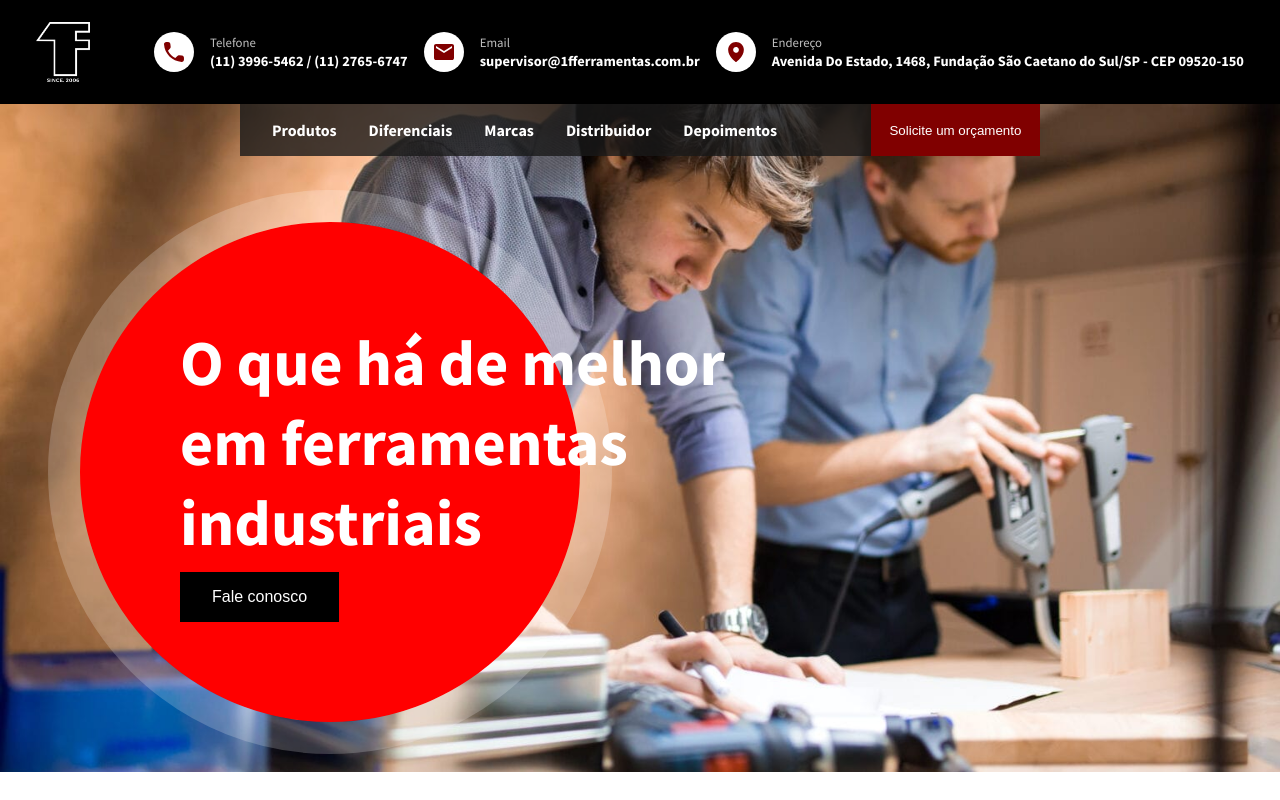
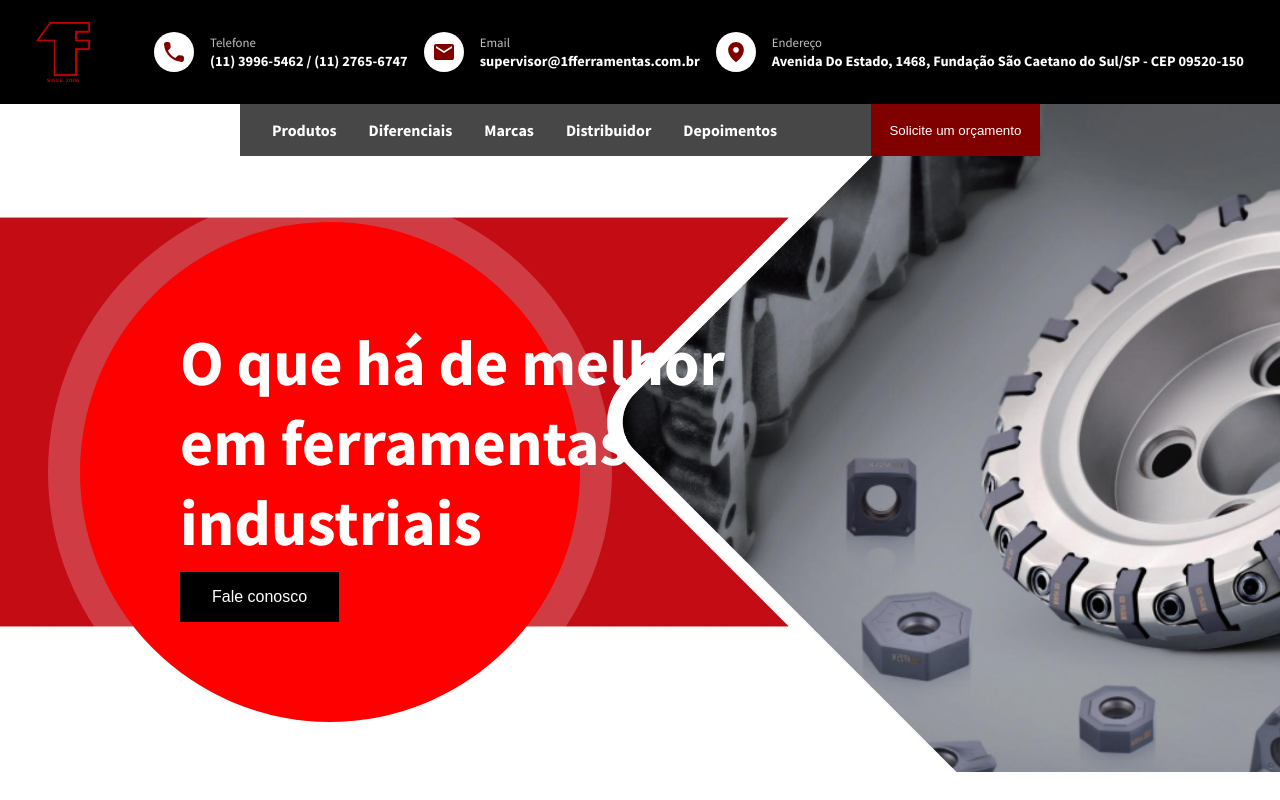
Before and after one commit to antsociety/1f-ferramentas, a plain HTML site: page index.html in a window 1280 px wide. Shown: the top 800 px of the page. Drawn offline with Linux system fonts and the light colour scheme.

Commit message:
fix/Logo, banner and brands imgs

```diff
--- a/index.html
+++ b/index.html
@@ -17,7 +17,7 @@
 	</head>
 	<body>
 		<header>
-			<img class="header-logo" src="img/logo-white.png" />
+			<img class="header-logo" src="img/logo-red.jpeg" />
 			<div class="header-info">
 				<a href="tel:+5501139965462">
 					<div class="info-image">
@@ -165,9 +165,10 @@
 			<h1 class="subtitle">Parceiros</h1>
 			<h2 class="title">As melhores marcas do mercado</h2>
 			<div class="brands">
-				<img alt="Marcas" src="img/brand1.png" />
+				<img alt="Marcas" src="img/brand4.png" />
 				<img alt="Marcas" src="img/brand2.png" />
 				<img alt="Marcas" src="img/brand3.png" />
+				<img alt="Marcas" src="img/brand1.png" />
 			</div>
 		</div>
 		<section id="sell" class="stack">
--- a/styles.css
+++ b/styles.css
@@ -269,7 +269,7 @@ nav button a {
 .hero {
 	background-color: silver;
 	height: 800px;
-	background-image: url(img/banner.jpg);
+	background-image: url(img/banner.jpeg);
 	background-position: center;
 	background-repeat: no-repeat;
 	background-size: cover;
```
Also changed, not shown: img/banner.jpeg (added), img/banner.jpg (deleted), img/brand4.png (added), img/logo-red.jpeg (added), 3 other files.
